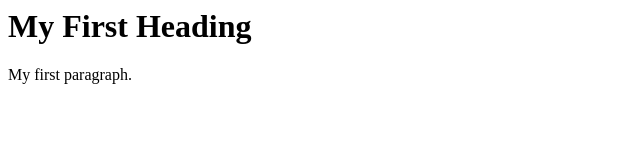
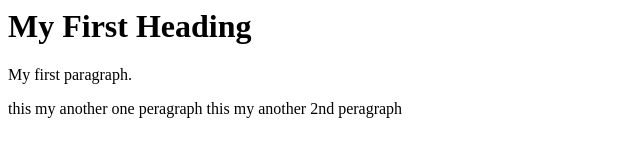
Before and after one commit to jahidulsunny/new-project, a plain HTML site: page index.html in a window 1280 px wide. Shown: the whole page, without its empty margins (0-640 px from the left). Drawn offline with Linux system fonts and the light colour scheme.

Commit message:
added another two line in our html

```diff
--- a/index.html
+++ b/index.html
@@ -3,6 +3,7 @@
 
 <h1>My First Heading</h1>
 <p>My first paragraph.</p>
-
+<p1>this my another one peragraph</p1>
+<p1>this my another 2nd peragraph</p1>
 </body>
 </html>
```
